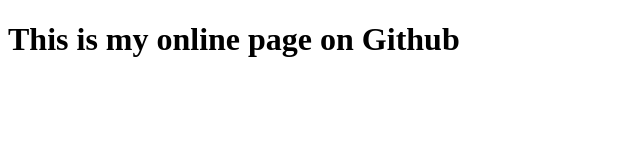
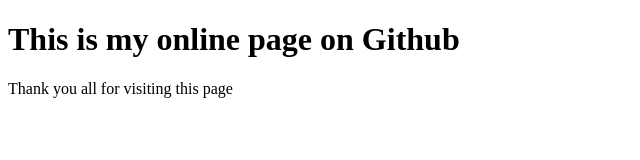
Before and after one commit to Gerges-Shenoda/pp1.github.io, a plain HTML site: page index.html in a window 1280 px wide. Shown: the whole page, without its empty margins (0-640 px from the left). Drawn offline with Linux system fonts and the light colour scheme.

Commit message:
Update index.html

```diff
--- a/index.html
+++ b/index.html
@@ -5,5 +5,6 @@
     </head>
     <body>
         <h1>This is my online page on Github</h1>
+        <div>Thank you all for visiting this page</div>
     </body>
 </html>
```
